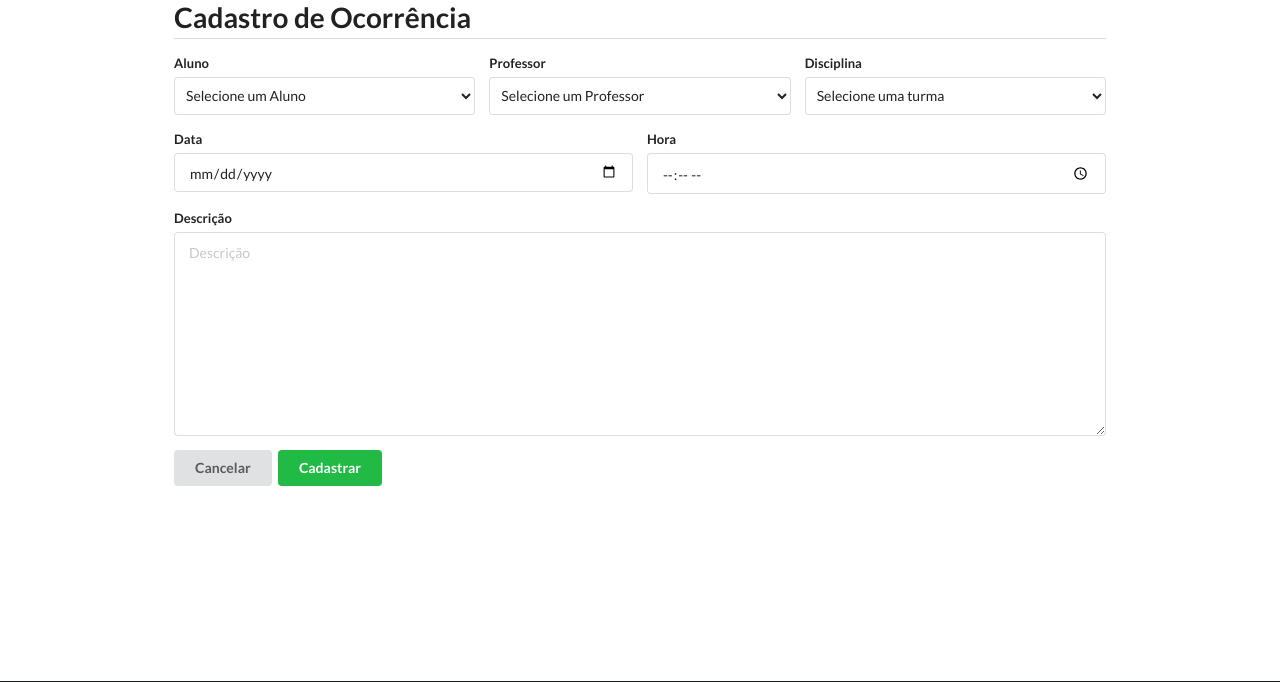
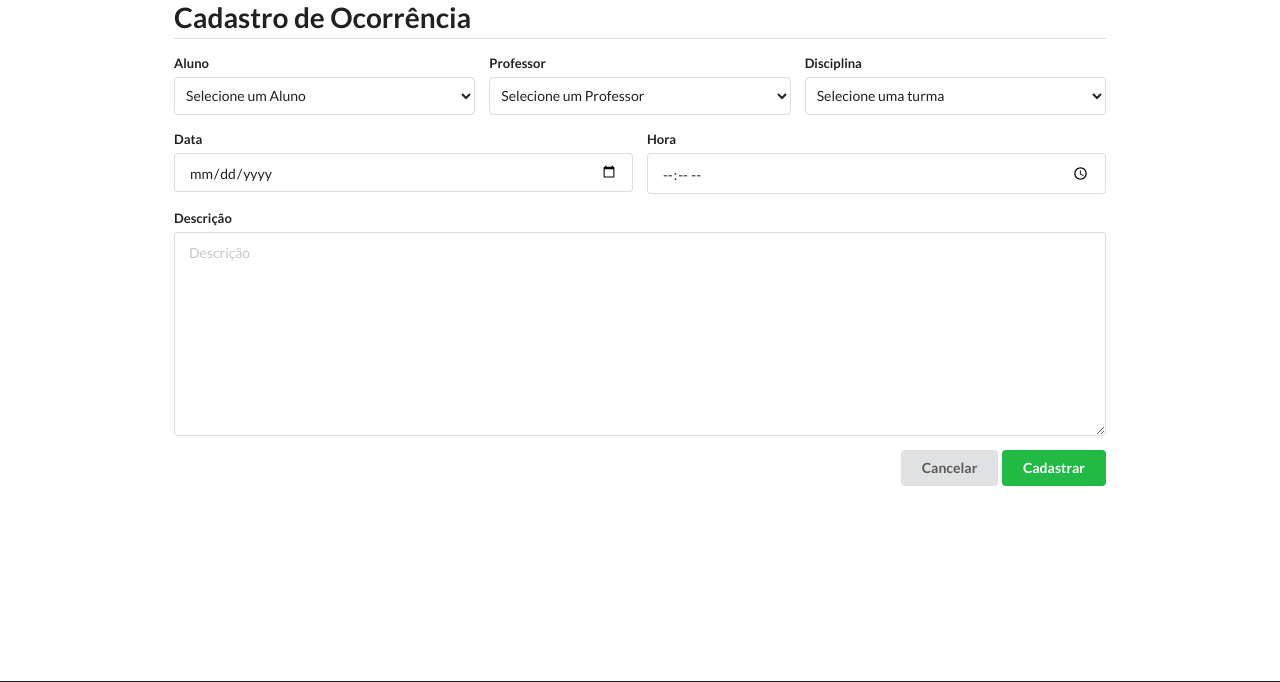
Before and after one commit to bmorais21/sao, a Django app: page /pt-br/ocorrencia/cadastrar/ in a window 1280 px wide. Shown: the part 119-801 px from the top of the page. Run offline with Django 3.2, Linux system fonts and the light colour scheme; the visitor is signed in with stand-in values (Sample User, id 1); data comes from the database, SQL or seed files in the repository; data that the repository does not hold is empty.

Commit message:
correções de views e templates

```diff
--- a/saoapp/forms/ocorrencia_form.py
+++ b/saoapp/forms/ocorrencia_form.py
@@ -17,12 +17,12 @@ class OcorrenciaForm(forms.ModelForm):
 
     data = forms.DateField(
         widget=forms.DateInput(
-            attrs={'required': 'True', 'type': 'date'}
+            attrs={'required': 'True', 'maxlength': 10, 'type': 'date', 'placeholder': 'Data (ex: 21/07/1998)'}
         )
     )
     hora = forms.TimeField(
         widget=forms.DateInput(
-            attrs={'required': 'True', 'type': 'time'}
+            attrs={'required': 'True', 'maxlength': 5, 'type': 'time', 'placeholder': 'Hora (ex: 11:30)'}
         )
     )
 
--- a/saoapp/templates/aluno/cadastrar.html
+++ b/saoapp/templates/aluno/cadastrar.html
@@ -40,8 +40,8 @@
                 </div>
             </div>
             <div class="actions">
-                <a href="{% url 'aluno_listar' %}" class="ui deny button">{% blocktrans %}Cancelar{% endblocktrans %}</a>
-                <input type="submit" class="ui right green button" value="{% blocktrans %}Cadastrar{% endblocktrans %}"/>
+                <input type="submit" class="ui right floated green button" value="{% blocktrans %}Cadastrar{% endblocktrans %}"/>
+                <a href="{% url 'aluno_listar' %}" class="ui deny right floated button">{% blocktrans %}Cancelar{% endblocktrans %}</a>
             </div>
         </form>
     </article>
--- a/saoapp/templates/disciplina/cadastrar.html
+++ b/saoapp/templates/disciplina/cadastrar.html
@@ -16,8 +16,8 @@
                     {{ form.disciplina }}
                 </div>
             <div class="actions">
-                <a href="{% url 'disciplina_listar' %}" class="ui deny button">{% blocktrans %}Cancelar{% endblocktrans %}</a>
-                <input type="submit" class="ui right green button" value="{% blocktrans %}Cadastrar{% endblocktrans %}"/>
+                <input type="submit" class="ui right floated green button" value="{% blocktrans %}Cadastrar{% endblocktrans %}"/>
+                <a href="{% url 'disciplina_listar' %}" class="ui deny right floated button">{% blocktrans %}Cancelar{% endblocktrans %}</a>
             </div>
         </form>
     </article>
--- a/saoapp/templates/ocorrencia/cadastrar.html
+++ b/saoapp/templates/ocorrencia/cadastrar.html
@@ -67,8 +67,8 @@
                 {% endif %}
             </div>
             <div class="actions">
-                <a href="{% url 'ocorrencia_listar' %}" class="ui deny button">{% blocktrans %}Cancelar{% endblocktrans %}</a>
-                <input type="submit" class="ui right green button" value="{% blocktrans %}Cadastrar{% endblocktrans %}"/>
+                <input type="submit" class="ui right floated green button" value="{% blocktrans %}Cadastrar{% endblocktrans %}"/>
+                <a href="{% url 'ocorrencia_listar' %}" class="ui deny right floated button">{% blocktrans %}Cancelar{% endblocktrans %}</a>
             </div>
         </form>
     </article>
--- a/saoapp/templates/ocorrencia/relatorio.html
+++ b/saoapp/templates/ocorrencia/relatorio.html
@@ -39,7 +39,7 @@
                 {{ dado.descricao }}
             </div>
             <div class="actions">
-                <a href="{% url 'ocorrencia_listar' %}" class="ui deny button">{% blocktrans %}Voltar{% endblocktrans %}</a>
+                <a href="{% url 'ocorrencia_listar' %}" class="ui deny right floated button">{% blocktrans %}Voltar{% endblocktrans %}</a>
             </div>
         </div>
     </article>
--- a/saoapp/templates/professor/cadastrar.html
+++ b/saoapp/templates/professor/cadastrar.html
@@ -36,8 +36,8 @@
                 </div>
             </div>
             <div class="actions">
-                <a href="{% url 'professor_listar' %}" class="ui deny button">{% blocktrans %}Cancelar{% endblocktrans %}</a>
-                <input type="submit" class="ui right green button" value="{% blocktrans %}Cadastrar{% endblocktrans %}"/>
+                <input type="submit" class="ui right floated green button" value="{% blocktrans %}Cadastrar{% endblocktrans %}"/>
+                <a href="{% url 'professor_listar' %}" class="ui deny right floated right floated button">{% blocktrans %}Cancelar{% endblocktrans %}</a>
             </div>
         </form>
     </article>
--- a/saoapp/templates/turma/cadastrar.html
+++ b/saoapp/templates/turma/cadastrar.html
@@ -16,8 +16,8 @@
                     {{ form.turma }}
                 </div>
             <div class="actions">
-                <a href="{% url 'turma_listar' %}" class="ui deny button">{% blocktrans %}Cancelar{% endblocktrans %}</a>
-                <input type="submit" class="ui right green button" value="{% blocktrans %}Cadastrar{% endblocktrans %}"/>
+                <input type="submit" class="ui right floated green button" value="{% blocktrans %}Cadastrar{% endblocktrans %}"/>
+                <a href="{% url 'turma_listar' %}" class="ui deny right floated button">{% blocktrans %}Cancelar{% endblocktrans %}</a>
             </div>
         </form>
     </article>
--- a/saoapp/templates/usuario/login.html
+++ b/saoapp/templates/usuario/login.html
@@ -35,7 +35,7 @@
             </div>
             <input type="hidden" name="next" value="/"/>
             <div class="actions">
-                <input type="submit" class="ui right primary button" value="{% blocktrans %}Entrar{% endblocktrans %}"/>
+                <input type="submit" class="ui right floated primary button" value="{% blocktrans %}Entrar{% endblocktrans %}"/>
             </div>
 
         </form>
--- a/saoapp/templates/usuario/trocar_senha.html
+++ b/saoapp/templates/usuario/trocar_senha.html
@@ -39,7 +39,7 @@
                 <input type="password" required="True" name="confirmar_nova_senha"/>
             </div>
             <div class="actions">
-                <input type="submit" class="ui right green button" value="{% blocktrans %}Trocar Senha{% endblocktrans %}"/>
+                <input type="submit" class="ui right floated green button" value="{% blocktrans %}Trocar Senha{% endblocktrans %}"/>
             </div>
 
         </form>
--- a/saoapp/views/ocorrencia_view.py
+++ b/saoapp/views/ocorrencia_view.py
@@ -23,7 +23,7 @@ class OcorrenciaListarView(View):
         if request.user.is_superuser:
             ocorrencia = OcorrenciaModel.objects.all()
         else:
-            ocorrencia = OcorrenciaModel.objects.filter(ativo=True)
+            ocorrencia = OcorrenciaModel.objects.filter(ativo=True, professor=request.user.id)
         paginator = Paginator(ocorrencia, 5)
         page = request.GET.get('page')
         try:
@@ -105,4 +105,7 @@ class OcorrenciaRelatorioView(View):
         """Método GET"""
 
         dado = OcorrenciaModel.objects.get(pk=ocorrencia_id)
-        return render(request, 'ocorrencia/relatorio.html', {'dado': dado})
+        if dado.professor.id == request.user.id:
+            return render(request, 'ocorrencia/relatorio.html', {'dado': dado})
+        else:
+            return redirect('index')
--- a/saoapp/views/perfil_view.py
+++ b/saoapp/views/perfil_view.py
@@ -1,7 +1,6 @@
 # coding: utf-8
 
 from __future__ import unicode_literals
-import user
 
 from django.contrib.auth.decorators import login_required
 from django.contrib.auth.models import User
@@ -20,7 +19,7 @@ class PerfilView(View):
         nova_senha = request.POST['nova_senha']
         confirmar_nova_senha = request.POST['confirmar_nova_senha']
         if nova_senha == confirmar_nova_senha:
-            user = User.objects.get(aluno_id=request.user.id)
+            user = User.objects.get(pk=request.user.id)
             user.set_password(nova_senha)
             user.save()
             return render(request, 'usuario/trocar_senha.html', {'ok': 'ok'})
--- a/saoapp/views/professor_view.py
+++ b/saoapp/views/professor_view.py
@@ -89,7 +89,7 @@ class ProfessorOcultarView(View):
         """Método GET"""
 
         if request.user.is_superuser:
-            professor = ProfessorModel.objects.get(aluno_id=professor_id)
+            professor = ProfessorModel.objects.get(pk=professor_id)
             if professor.is_active:
                 professor.is_active = False
             else:
```
